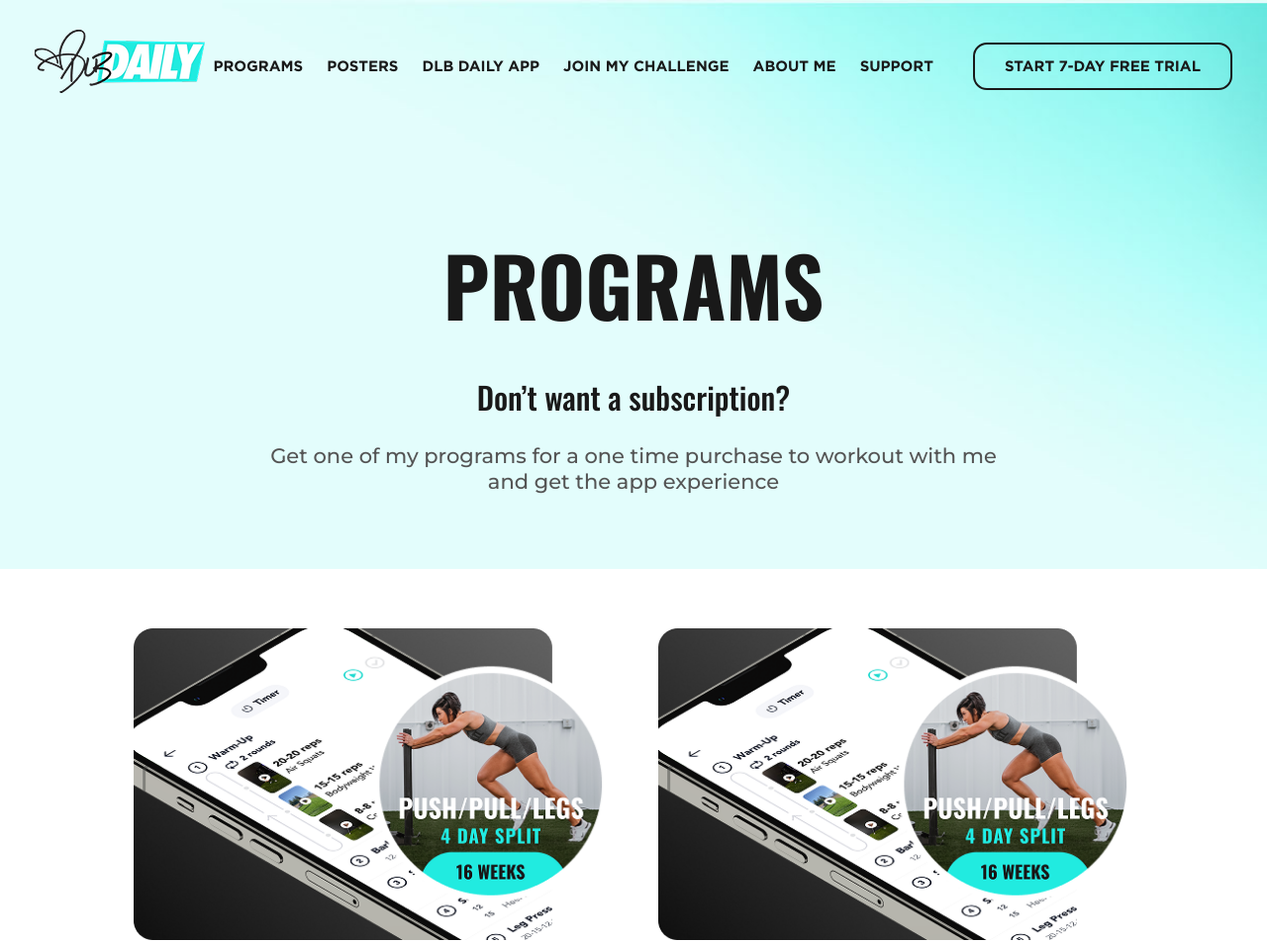
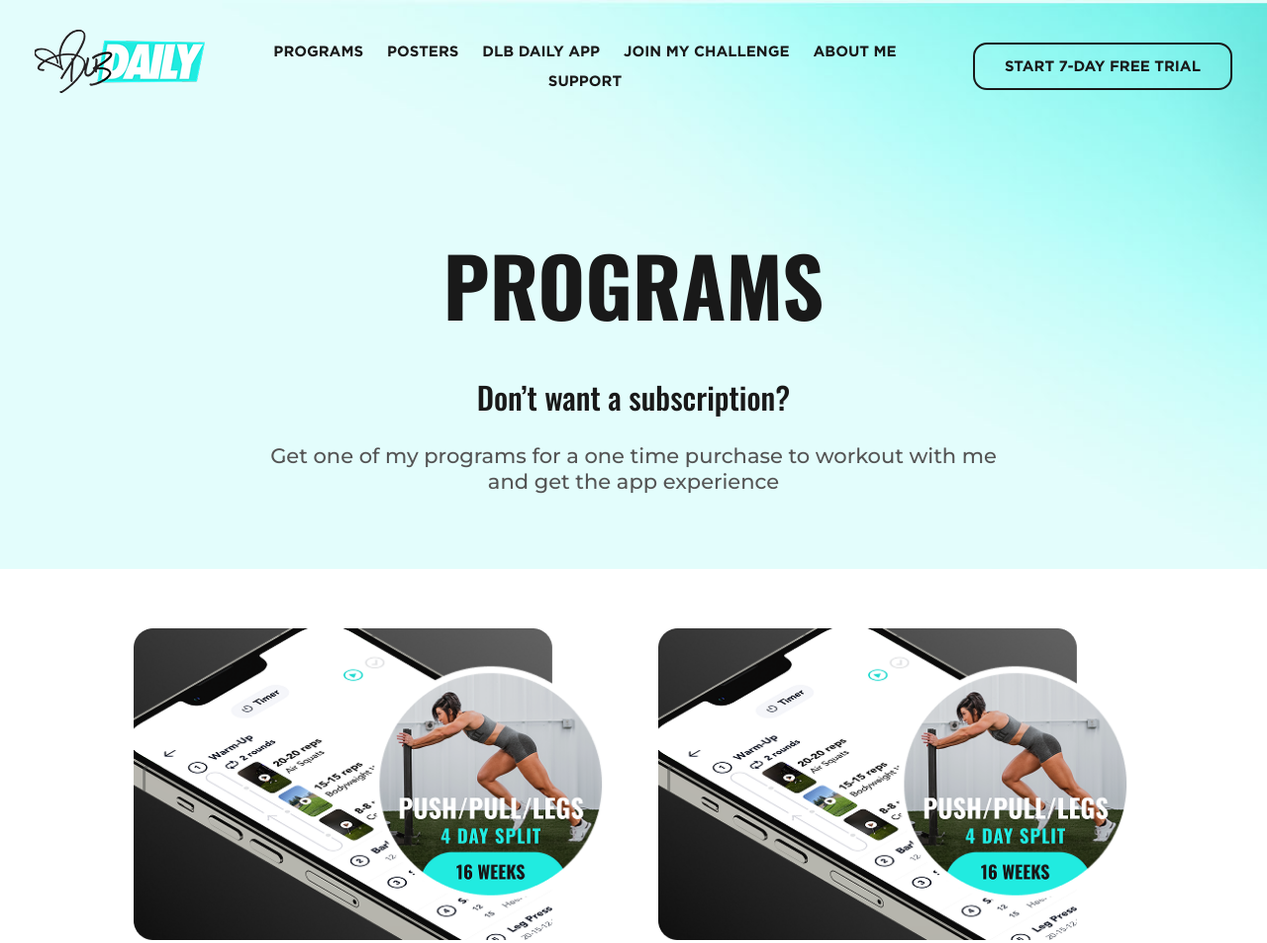
Before and after one commit to m-zamil/dbl-daily-dev, a plain HTML site: page index.html in a window 1280 px wide. Shown: the top 953 px of the page at 99% size. Drawn offline with nearby package versions, Linux system fonts and the light colour scheme.

Commit message:
some adjustments for medium screen sizes

```diff
--- a/assets/css/main.css
+++ b/assets/css/main.css
@@ -47,6 +47,7 @@ button {
 /* ====== Navbar ======== */
 .navbar {
   display: flex;
+  gap: 30px;
   align-items: center;
   justify-content: space-between;
   padding: 30px 35px;
@@ -65,10 +66,13 @@ button {
 }
 .nav-links ul {
   display: flex;
-  gap: 1.5em;
+  justify-content: center;
+  flex-wrap: wrap;
+  gap: 0 1.5em;
   list-style: none;
 }
 .nav-cta {
+  flex-shrink: 0;
   display: inline-block;
   padding: 7px 30px;
   line-height: 2;
```
